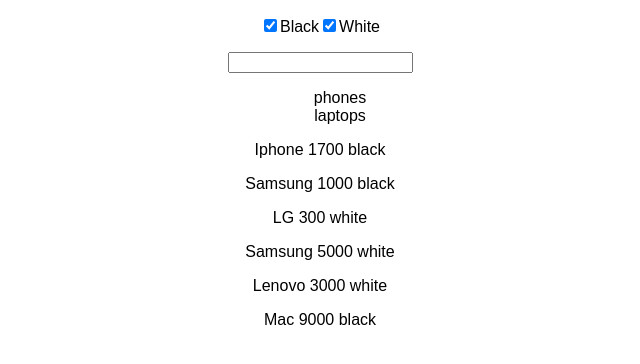
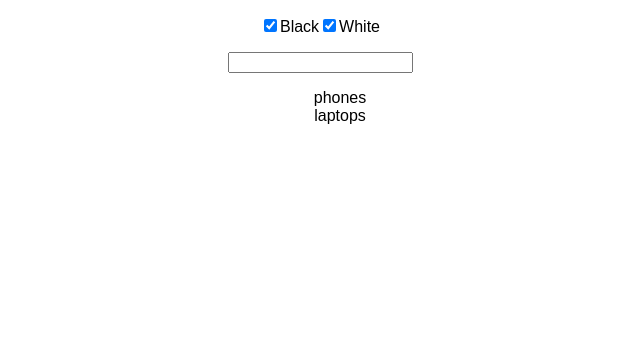
Before and after one commit to SilchenkoEG/Task-1, a React (Create React App) app: page / in a window 1280 px wide. Shown: the top 364 px of the page, without its empty margins (320-960 px from the left). Built offline with nearby package versions, Linux system fonts and the light colour scheme.

Commit message:
add showCategory

```diff
--- a/src/Category.js
+++ b/src/Category.js
@@ -46,7 +46,7 @@
         <ul>
           {data.map((category)=>{ return <li key={category.name} onClick={ () => this.showCategory(category.name)}>{category.name}</li> })}
         </ul>
-        { data.map(item => item.children).reduce((a,b) => a.concat(b))
+        { this.state.filterNameCategory !== '' && data.filter(item => item.name === this.state.filterNameCategory).map(item => item.children).reduce((a,b) => a.concat(b))
           .filter((product)=> this.state.filterColor.includes(product.color))
           .filter( item => item.title.indexOf(this.state.filterName) !== -1)
           .map((item,index) =>  <p key={index} >{item.title} {item.price} {item.color}</p> )}
```
